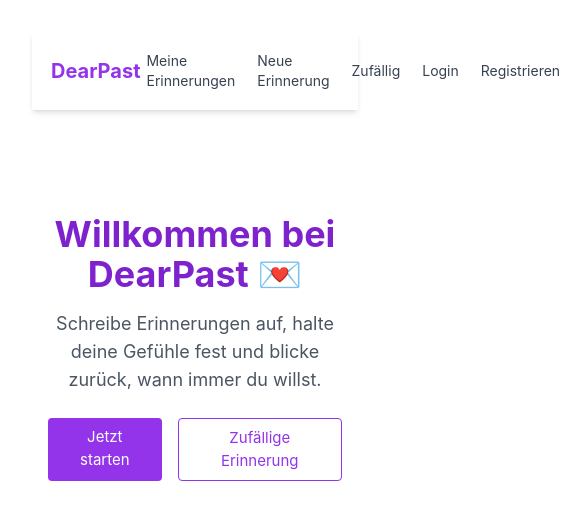
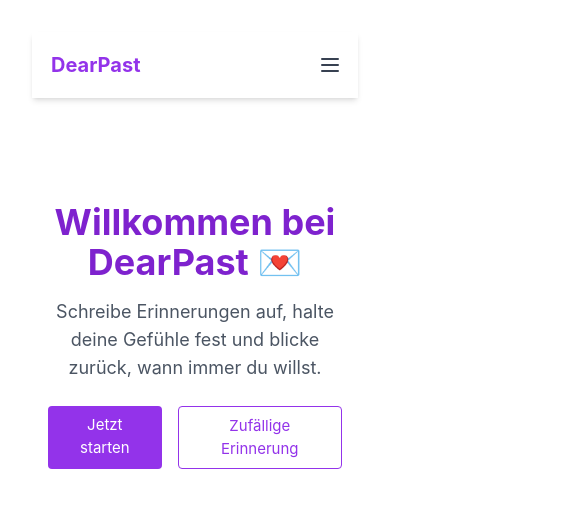
Before and after one commit to BastianThoma/DearPast, a Vue app: page / in a window 390 px wide. Shown: the top 520 px of the page, 563 px wide, since content can reach past the window. Built offline with nearby package versions, Linux system fonts and the light colour scheme; no server answers; the HTML template or start-up script is replaced by a standard one.

Commit message:
refactor Navbar component for improved mobile menu functionality and code organization

```diff
--- a/src/components/Navbar.vue
+++ b/src/components/Navbar.vue
@@ -1,8 +1,18 @@
 <template>
-    <nav class="flex items-center justify-between p-4 bg-white shadow-md mb-6">
+  <nav class="bg-white shadow-md mb-6">
+    <div class="flex items-center justify-between p-4">
       <RouterLink to="/" class="text-xl font-bold text-purple-600">DearPast</RouterLink>
 
-      <div class="flex items-center gap-4 text-sm">
+      <!-- Hamburger Icon -->
+      <button @click="isOpen = !isOpen" class="md:hidden text-gray-700 focus:outline-none">
+        <svg class="w-6 h-6" fill="none" stroke="currentColor" viewBox="0 0 24 24">
+          <path stroke-linecap="round" stroke-linejoin="round" stroke-width="2"
+            d="M4 6h16M4 12h16M4 18h16" />
+        </svg>
+      </button>
+
+      <!-- Desktop Menu -->
+      <div class="hidden md:flex items-center gap-4 text-sm">
         <RouterLink to="/memories" class="link">Meine Erinnerungen</RouterLink>
         <RouterLink to="/add" class="link">Neue Erinnerung</RouterLink>
         <RouterLink to="/random" class="link">Zufällig</RouterLink>
@@ -11,7 +21,23 @@
           <span class="text-gray-500">Hi, {{ user.email }}</span>
           <button @click="handleLogout" class="text-red-500 underline">Logout</button>
         </template>
+        <template v-else>
+          <RouterLink to="/login" class="link">Login</RouterLink>
+          <RouterLink to="/register" class="link">Registrieren</RouterLink>
+        </template>
+      </div>
+    </div>
 
+    <!-- Mobile Menu -->
+    <div v-if="isOpen" class="md:hidden flex flex-col items-start px-4 pb-4 gap-2 text-sm">
+      <RouterLink to="/memories" class="link">Meine Erinnerungen</RouterLink>
+      <RouterLink to="/add" class="link">Neue Erinnerung</RouterLink>
+      <RouterLink to="/random" class="link">Zufällig</RouterLink>
+
+      <template v-if="user">
+        <span class="text-gray-500">Hi, {{ user.email }}</span>
+        <button @click="handleLogout" class="text-red-500 underline">Logout</button>
+      </template>
       <template v-else>
         <RouterLink to="/login" class="link">Login</RouterLink>
         <RouterLink to="/register" class="link">Registrieren</RouterLink>
@@ -27,6 +53,7 @@
 import { useRouter } from 'vue-router'
 
 const user = ref(null)
+const isOpen = ref(false)
 const router = useRouter()
 
 onMounted(() => {
```
Lines whose indentation alone changed are shown as unchanged.
